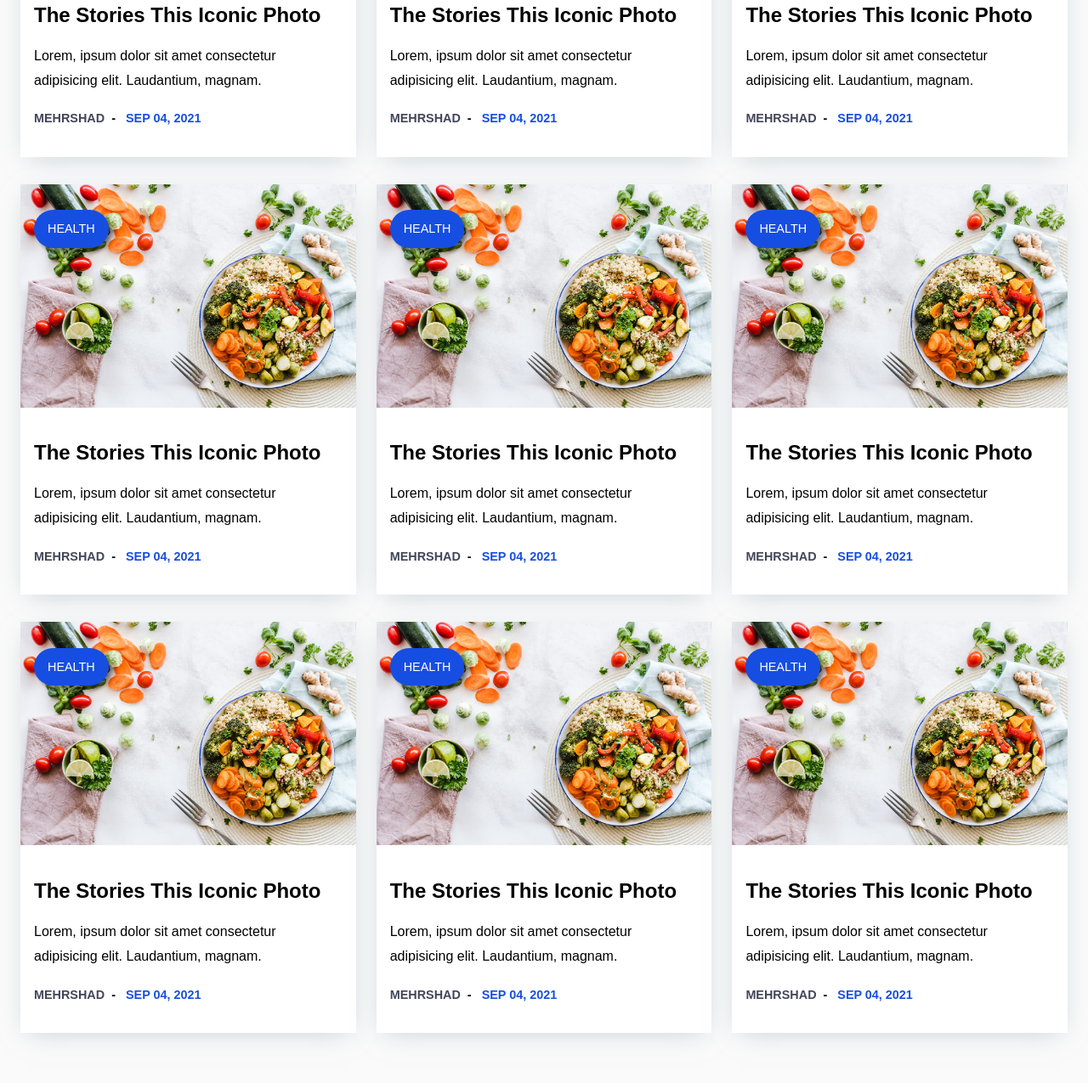
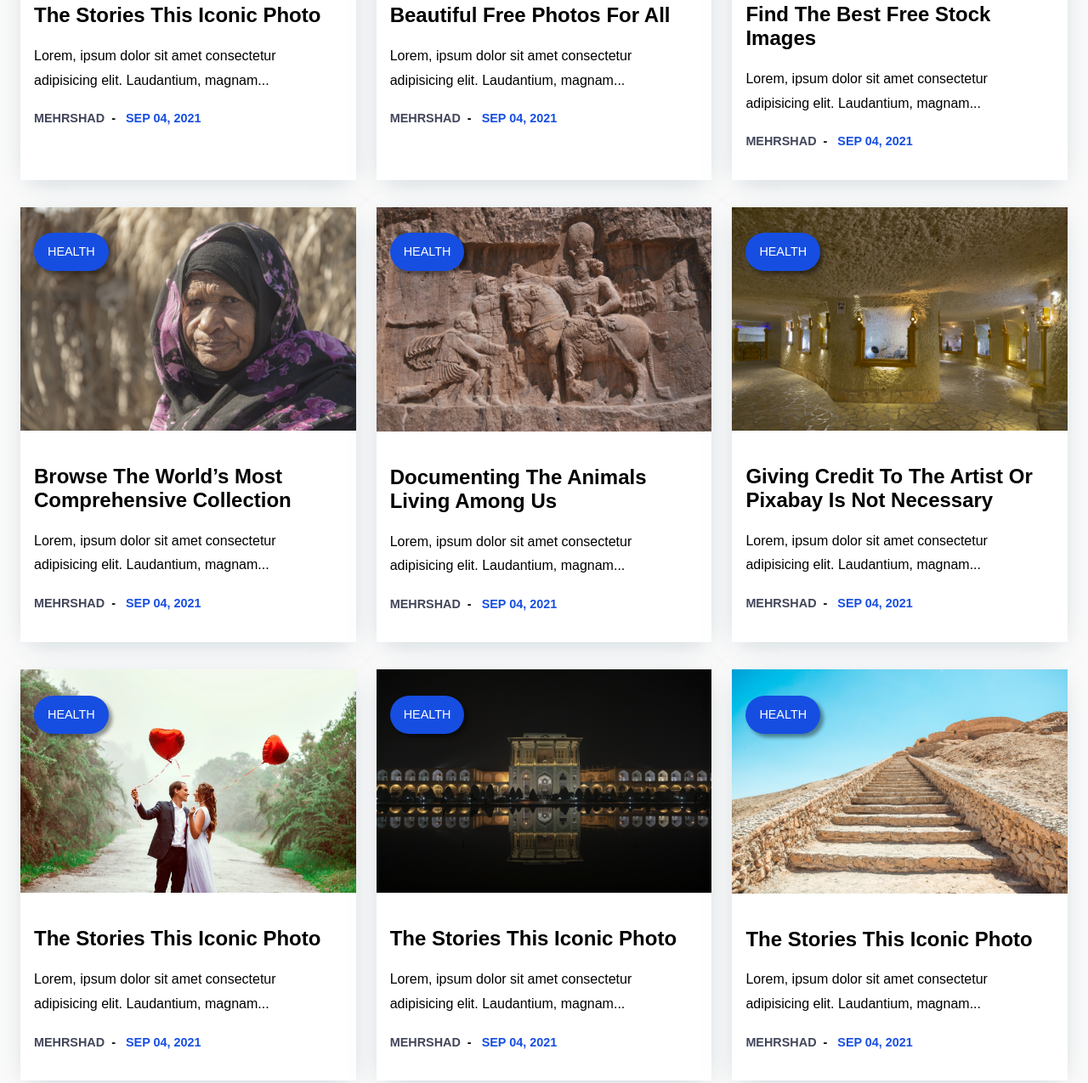
Before and after one commit to itsMehrshad/Responsive-Card-Layout, a plain HTML site: page index.html in a window 1280 px wide. Shown: the part 347-1622 px from the top of the page at 85% size. Drawn offline with Linux system fonts and the light colour scheme.

Commit message:
Pics Updated

```diff
--- a/index.html
+++ b/index.html
@@ -21,7 +21,7 @@
           <h2 class="title">The stories this iconic photo</h2>
           <p class="description">
             Lorem, ipsum dolor sit amet consectetur adipisicing elit.
-            Laudantium, magnam.
+            Laudantium, magnam...
           </p>
           <p class="meta-info">
             <span class="author">Mehrshad</span>
@@ -33,14 +33,14 @@
       <!-- Card 2 -->
       <article class="card">
         <div class="featured">
-          <img src="/Pics/pic1.jpg" alt="Food 1" />
+          <img src="/Pics/pic2.jpg" alt="Food 2" />
         </div>
         <div class="card-body">
           <p class="category">Health</p>
-          <h2 class="title">The Stories This Iconic Photo</h2>
+          <h2 class="title">Beautiful free photos for all</h2>
           <p class="description">
             Lorem, ipsum dolor sit amet consectetur adipisicing elit.
-            Laudantium, magnam.
+            Laudantium, magnam...
           </p>
           <p class="meta-info">
             <span class="author">Mehrshad</span>
@@ -52,14 +52,14 @@
       <!-- Card 3 -->
       <article class="card">
         <div class="featured">
-          <img src="/Pics/pic1.jpg" alt="Food 1" />
+          <img src="/Pics/pic3.jpg" alt="Food 3" />
         </div>
         <div class="card-body">
           <p class="category">Health</p>
-          <h2 class="title">The Stories This Iconic Photo</h2>
+          <h2 class="title">Find the best free stock images</h2>
           <p class="description">
             Lorem, ipsum dolor sit amet consectetur adipisicing elit.
-            Laudantium, magnam.
+            Laudantium, magnam...
           </p>
           <p class="meta-info">
             <span class="author">Mehrshad</span>
@@ -71,14 +71,16 @@
       <!-- Card 4 -->
       <article class="card">
         <div class="featured">
-          <img src="/Pics/pic1.jpg" alt="Food 1" />
+          <img src="/Pics/pic4.jpg" alt="Food 3" />
         </div>
         <div class="card-body">
           <p class="category">Health</p>
-          <h2 class="title">The Stories This Iconic Photo</h2>
+          <h2 class="title">
+            Browse the world’s most comprehensive collection
+          </h2>
           <p class="description">
             Lorem, ipsum dolor sit amet consectetur adipisicing elit.
-            Laudantium, magnam.
+            Laudantium, magnam...
           </p>
           <p class="meta-info">
             <span class="author">Mehrshad</span>
@@ -90,14 +92,14 @@
       <!-- Card 5 -->
       <article class="card">
         <div class="featured">
-          <img src="/Pics/pic1.jpg" alt="Food 1" />
+          <img src="/Pics/pic5.jpg" alt="Food 5" />
         </div>
         <div class="card-body">
           <p class="category">Health</p>
-          <h2 class="title">The Stories This Iconic Photo</h2>
+          <h2 class="title">Documenting the animals living among us</h2>
           <p class="description">
             Lorem, ipsum dolor sit amet consectetur adipisicing elit.
-            Laudantium, magnam.
+            Laudantium, magnam...
           </p>
           <p class="meta-info">
             <span class="author">Mehrshad</span>
@@ -109,14 +111,16 @@
       <!-- Card 6 -->
       <article class="card">
         <div class="featured">
-          <img src="/Pics/pic1.jpg" alt="Food 1" />
+          <img src="/Pics/pic6.jpg" alt="Food 6" />
         </div>
         <div class="card-body">
           <p class="category">Health</p>
-          <h2 class="title">The Stories This Iconic Photo</h2>
+          <h2 class="title">
+            Giving credit to the artist or Pixabay is not necessary
+          </h2>
           <p class="description">
             Lorem, ipsum dolor sit amet consectetur adipisicing elit.
-            Laudantium, magnam.
+            Laudantium, magnam...
           </p>
           <p class="meta-info">
             <span class="author">Mehrshad</span>
@@ -128,14 +132,14 @@
       <!-- Card 7 -->
       <article class="card">
         <div class="featured">
-          <img src="/Pics/pic1.jpg" alt="Food 1" />
+          <img src="/Pics/pic7.jpg" alt="Food 7" />
         </div>
         <div class="card-body">
           <p class="category">Health</p>
           <h2 class="title">The Stories This Iconic Photo</h2>
           <p class="description">
             Lorem, ipsum dolor sit amet consectetur adipisicing elit.
-            Laudantium, magnam.
+            Laudantium, magnam...
           </p>
           <p class="meta-info">
             <span class="author">Mehrshad</span>
@@ -147,14 +151,14 @@
       <!-- Card 8 -->
       <article class="card">
         <div class="featured">
-          <img src="/Pics/pic1.jpg" alt="Food 1" />
+          <img src="/Pics/pic8.jpg" alt="Food 8" />
         </div>
         <div class="card-body">
           <p class="category">Health</p>
           <h2 class="title">The Stories This Iconic Photo</h2>
           <p class="description">
             Lorem, ipsum dolor sit amet consectetur adipisicing elit.
-            Laudantium, magnam.
+            Laudantium, magnam...
           </p>
           <p class="meta-info">
             <span class="author">Mehrshad</span>
@@ -166,14 +170,14 @@
       <!-- Card 9 -->
       <article class="card">
         <div class="featured">
-          <img src="/Pics/pic1.jpg" alt="Food 1" />
+          <img src="/Pics/pic9.jpg" alt="Food 9" />
         </div>
         <div class="card-body">
           <p class="category">Health</p>
           <h2 class="title">The Stories This Iconic Photo</h2>
           <p class="description">
             Lorem, ipsum dolor sit amet consectetur adipisicing elit.
-            Laudantium, magnam.
+            Laudantium, magnam...
           </p>
           <p class="meta-info">
             <span class="author">Mehrshad</span>
```
Also changed, not shown: Pics/pic2.jpg (added), Pics/pic3.jpg (added), Pics/pic4.jpg (added), Pics/pic5.jpg (added), Pics/pic6.jpg (added), Pics/pic7.jpg (added), Pics/pic8.jpg (added), Pics/pic9.jpg (added).
